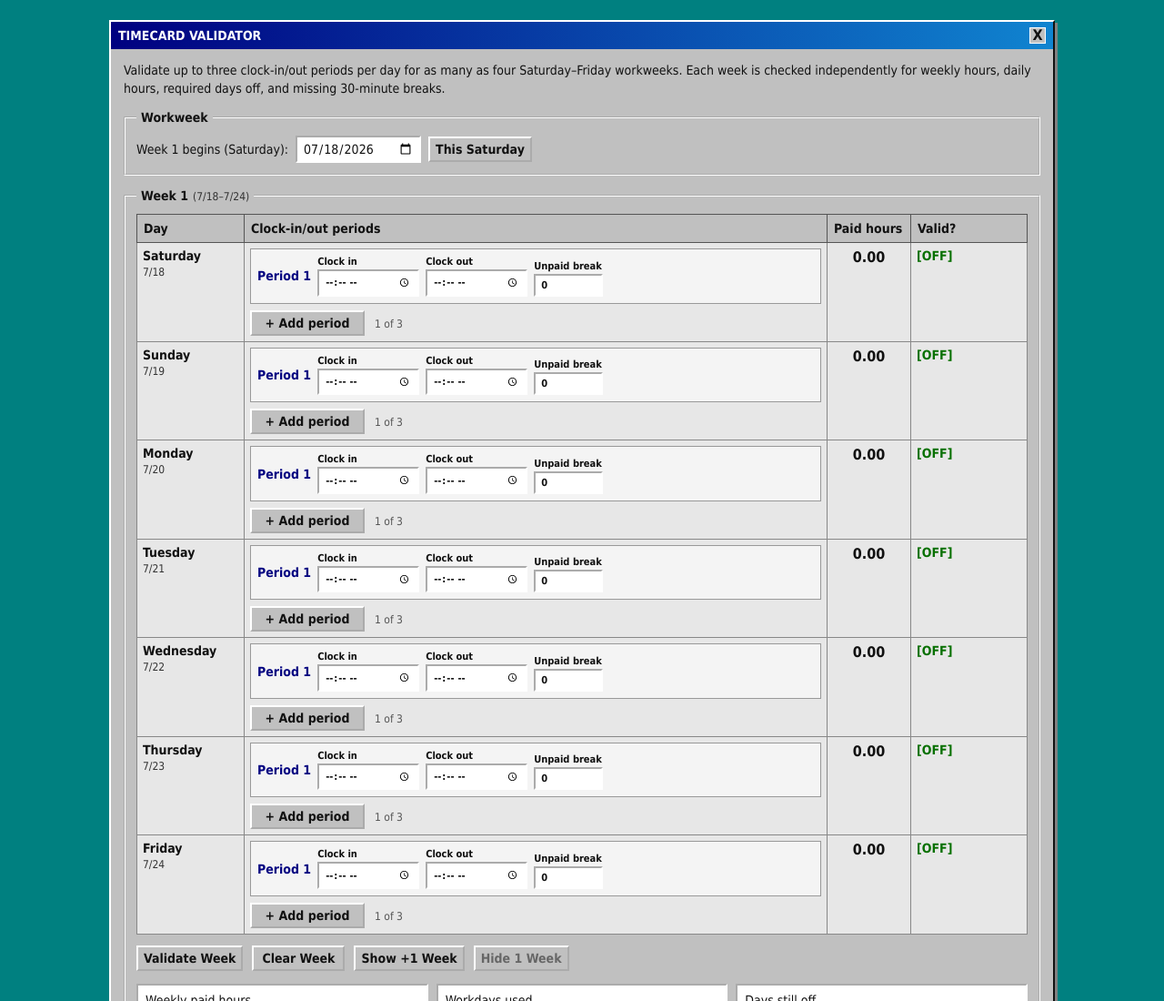
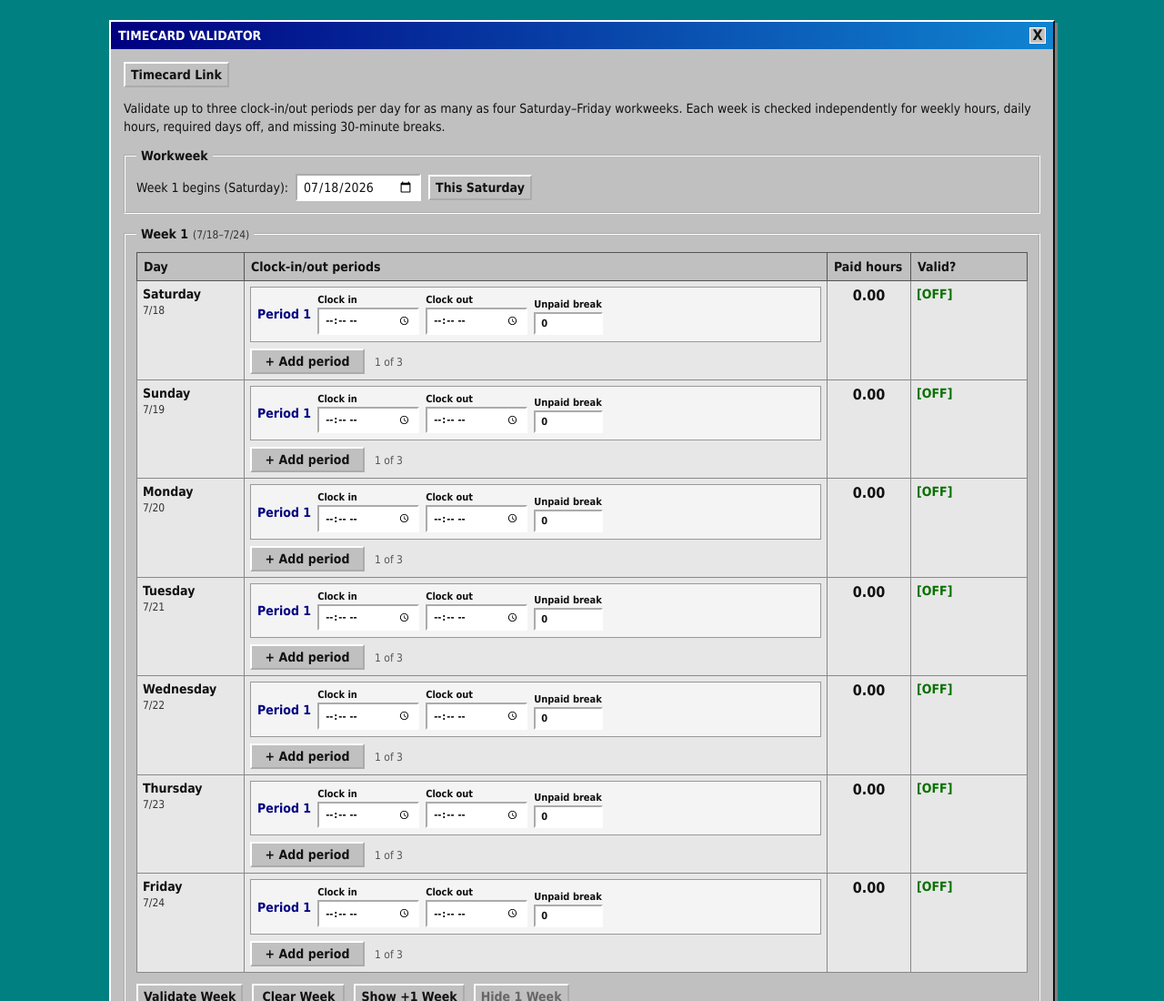
Before and after one commit to SkinnyOracle31415926535/timecard-validator, a plain HTML site: page index.html in a window 1280 px wide. Shown: the top 1100 px of the page at 91% size. Drawn offline with Linux system fonts and the light colour scheme.

Commit message:
Add timecard link button

```diff
--- a/index.html
+++ b/index.html
@@ -80,7 +80,8 @@
     .week { display: flex; align-items: center; gap: 8px; flex-wrap: wrap; }
 
     input,
-    button {
+    button,
+    .timecard-link {
       padding: 4px 6px;
       border: 2px inset var(--light);
       background: #fff;
@@ -88,7 +89,8 @@
       font: inherit;
     }
 
-    button {
+    button,
+    .timecard-link {
       min-width: 102px;
       border: 2px outset var(--light);
       background: var(--face);
@@ -96,7 +98,16 @@
       font-weight: bold;
     }
 
-    button:active:not(:disabled) { border-style: inset; }
+    .timecard-link {
+      display: inline-block;
+      box-sizing: border-box;
+      margin-bottom: 14px;
+      text-align: center;
+      text-decoration: none;
+    }
+
+    button:active:not(:disabled),
+    .timecard-link:active { border-style: inset; }
     button:disabled { color: #666; cursor: not-allowed; }
 
     .table-wrap { overflow-x: auto; }
@@ -195,6 +206,7 @@
   <section class="window" aria-label="Timecard Validator">
     <div class="titlebar"><span>TIMECARD VALIDATOR</span><span aria-hidden="true">X</span></div>
     <main>
+      <a class="timecard-link" href="https://clock.payrollservers.us/ess/main/timecard" target="_blank" rel="noopener noreferrer">Timecard Link</a>
       <p class="intro">Validate up to three clock-in/out periods per day for as many as four Saturday–Friday workweeks. Each week is checked independently for weekly hours, daily hours, required days off, and missing 30-minute breaks.</p>
 
       <fieldset>
```
